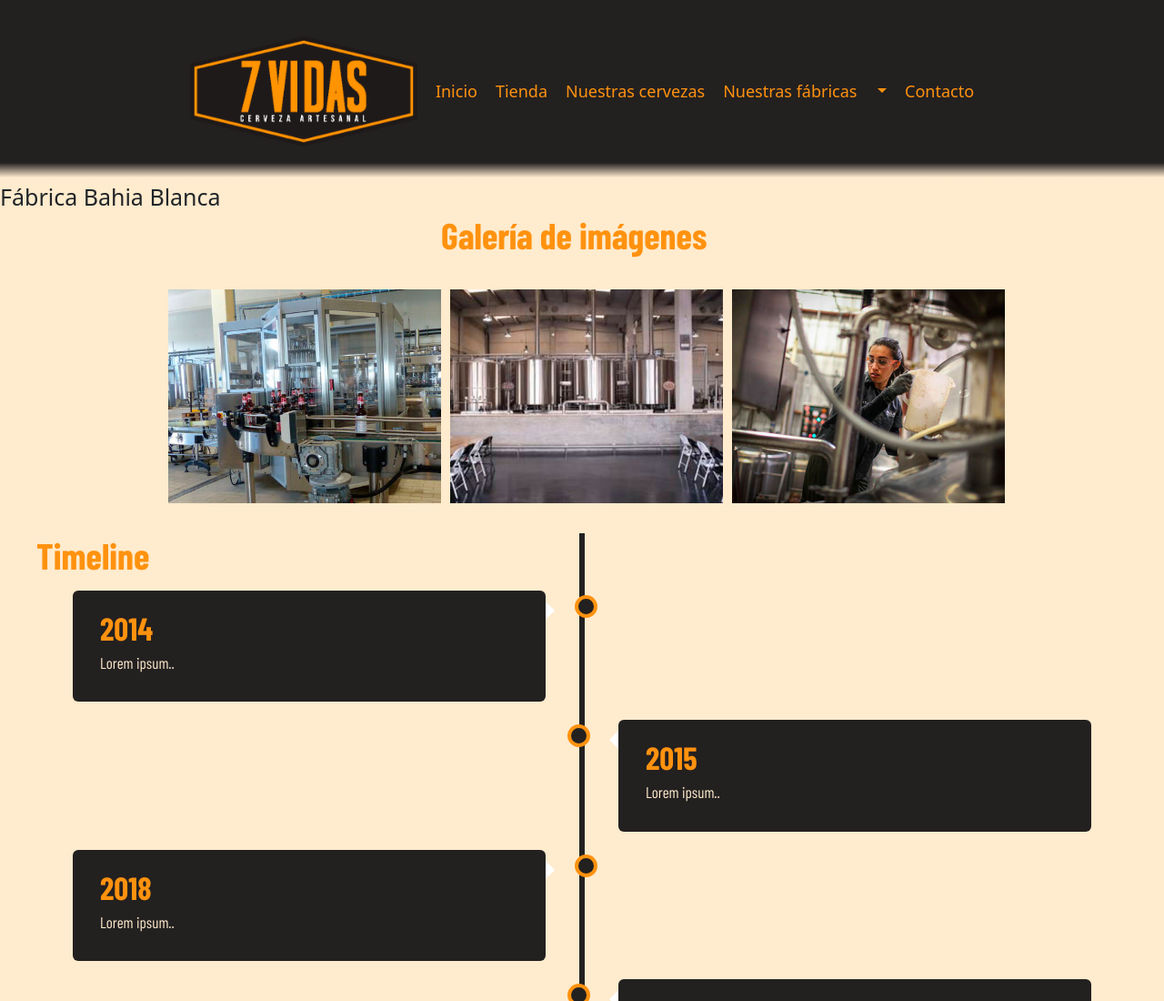
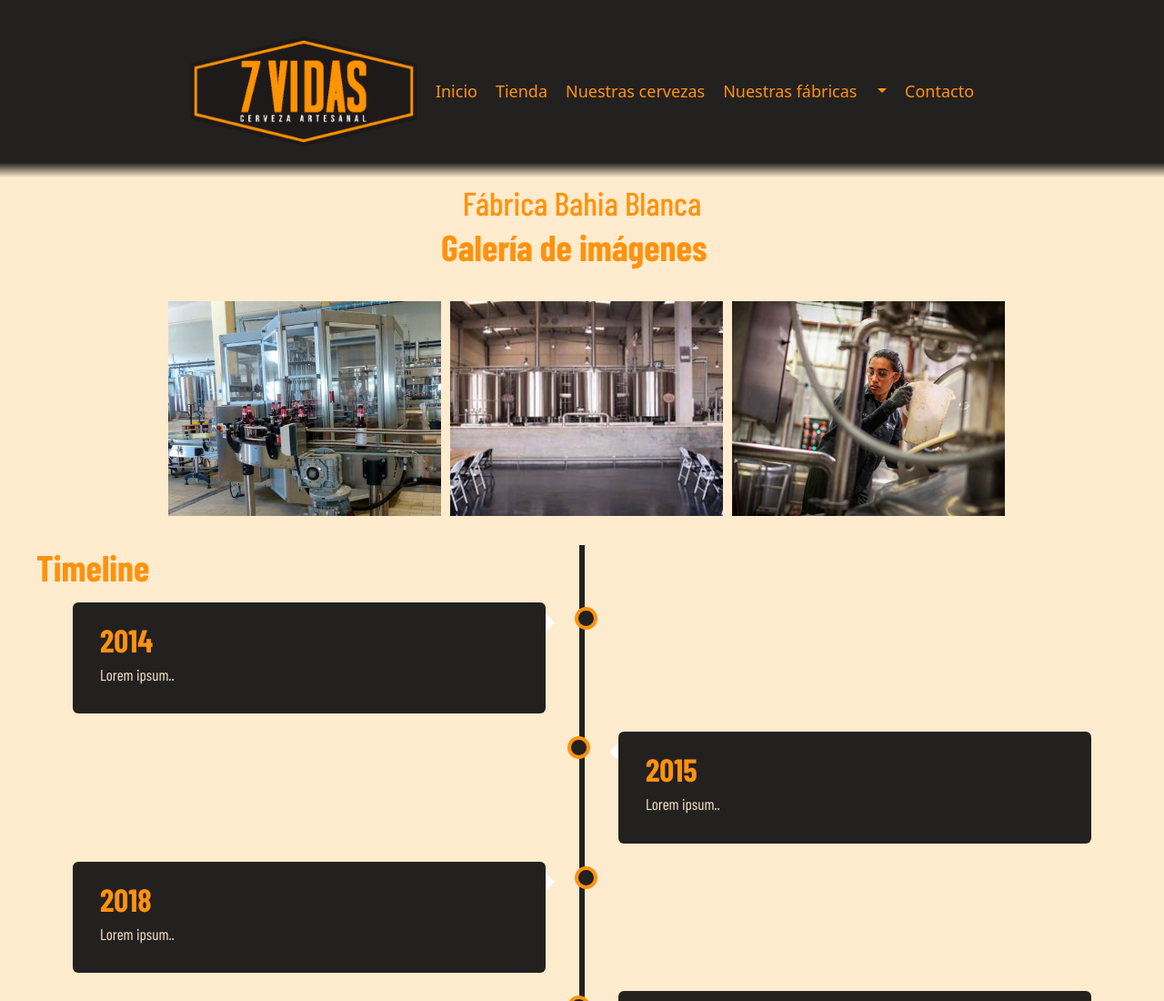
Before and after one commit to Micaela2016/Proyecto-Desarrollo-web-Coderhouse, a website: page fabrica2.html in a window 1280 px wide. Shown: the top 1100 px of the page at 91% size. Drawn offline with nearby package versions, Linux system fonts and the light colour scheme; a web font is replaced by a local one.

Commit message:
Cambio titulo Fabrica

```diff
--- a/fabrica2.html
+++ b/fabrica2.html
@@ -57,7 +57,7 @@
 
   <!--Comienza el main-->
   <main>
-    <h1>Fábrica Bahia Blanca</h1>
+    <h1 class="tituloFabricas">Fábrica Bahia Blanca</h1>
 
     <!--Galeria de imagenes-->
     <div class="contenidoImagenFab">
```
